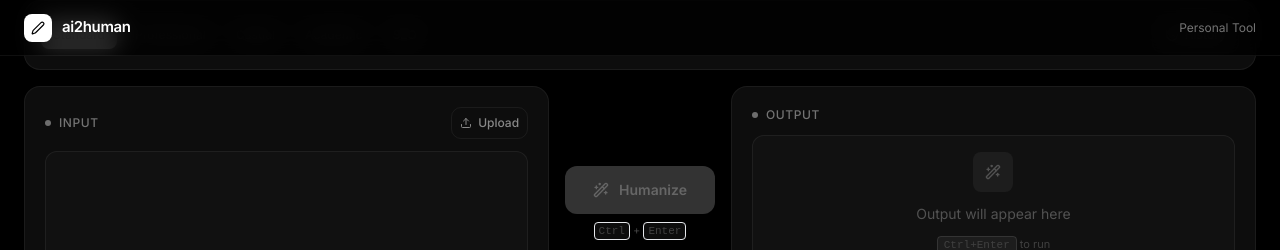
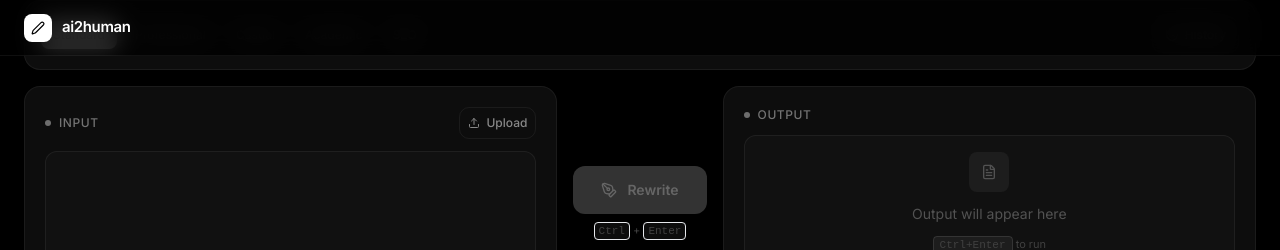
Before and after one commit to jaais0n/Ai-to-Human, a React (Vite) app in the folder client/: page /dashboard in a window 1280 px wide. Shown: the top 250 px of the page. Built offline with nearby package versions, Linux system fonts and the light colour scheme.

Commit message:
design: remove 'Personal Tool' badge and update editor styling to match new minimal aesthetic

```diff
--- a/client/src/components/editor/HumanizeButton.jsx
+++ b/client/src/components/editor/HumanizeButton.jsx
@@ -1,5 +1,5 @@
 import { motion } from 'framer-motion';
-import { Wand2, Loader2 } from 'lucide-react';
+import { PenTool, Loader2 } from 'lucide-react';
 import useAppStore from '../../store/useAppStore';
 import { useHumanize } from '../../hooks/useHumanize';
 import { useKeyboardShortcuts } from '../../hooks/useKeyboardShortcuts';
@@ -27,16 +27,16 @@ export default function HumanizeButton() {
         whileHover={{ scale: isDisabled ? 1 : 1.03 }}
         whileTap={{ scale: isDisabled ? 1 : 0.97 }}
         className={`btn-primary flex items-center gap-2.5 px-7 py-3.5 text-sm ${
-          isDisabled ? '' : 'shadow-[0_0_20px_rgba(255,255,255,0.08)]'
+          isDisabled ? '' : ''
         }`}
         aria-label="Humanize content"
       >
         {isLoading ? (
           <Loader2 className="w-4 h-4 animate-spin" />
         ) : (
-          <Wand2 className="w-4 h-4" />
+          <PenTool className="w-4 h-4" />
         )}
-        <span>{isLoading ? 'Processing...' : 'Humanize'}</span>
+        <span>{isLoading ? 'Processing...' : 'Rewrite'}</span>
       </motion.button>
 
       <p className="text-[11px] text-neutral-700">
--- a/client/src/components/editor/OutputPanel.jsx
+++ b/client/src/components/editor/OutputPanel.jsx
@@ -1,6 +1,6 @@
 import { useState } from 'react';
 import { motion, AnimatePresence } from 'framer-motion';
-import { Copy, Download, CheckCheck, Wand2 } from 'lucide-react';
+import { Copy, Download, CheckCheck, FileText } from 'lucide-react';
 import useAppStore from '../../store/useAppStore';
 import { useTypingEffect } from '../../hooks/useTypingEffect';
 import { useWordCount } from '../../hooks/useWordCount';
@@ -100,7 +100,7 @@ export default function OutputPanel() {
               className="h-full flex flex-col items-center justify-center gap-3 text-center"
             >
               <div className="w-10 h-10 rounded-lg bg-white/5 flex items-center justify-center">
-                <Wand2 className="w-4 h-4 text-neutral-600" />
+                <FileText className="w-4 h-4 text-neutral-600" />
               </div>
               <p className="text-sm text-neutral-600">
                 Output will appear here
--- a/client/src/components/layout/Navbar.jsx
+++ b/client/src/components/layout/Navbar.jsx
@@ -18,7 +18,6 @@ export default function Navbar() {
         </Link>
 
         <div className="flex items-center gap-3">
-          <span className="text-xs text-neutral-500 hidden sm:block">Personal Tool</span>
         </div>
       </div>
     </nav>
```
